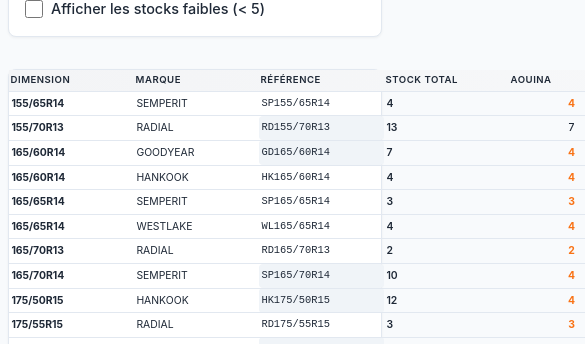
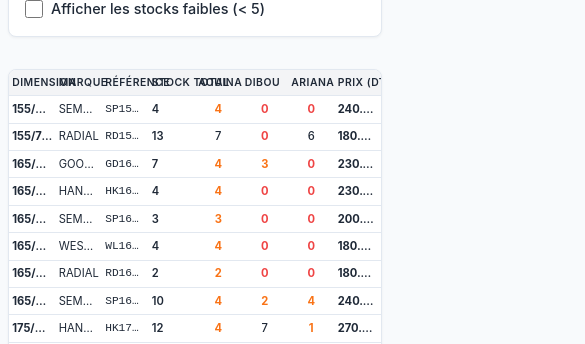
Before and after one commit to jesser-01/speed-pneu, a React (Vite) app: page / in a window 390 px wide. Shown: the part 500-844 px from the top of the page, 585 px wide, since content can reach past the window. Built offline with nearby package versions, Linux system fonts and the light colour scheme; no server answers.

Commit message:
Clean CSS - remove all conflicting min-width, fix table fit

```diff
--- a/src/styles/ProductTable.css
+++ b/src/styles/ProductTable.css
@@ -11,7 +11,6 @@
   width: 100%;
   border-collapse: collapse;
   table-layout: auto;
-  min-width: 1000px;
 }
 
 .products-table thead {
@@ -31,17 +30,7 @@
   text-transform: uppercase;
   letter-spacing: 0.5px;
   white-space: nowrap;
-  min-width: 100px;
 }
-
-.products-table th:nth-child(1) { min-width: 110px; }
-.products-table th:nth-child(2) { min-width: 120px; }
-.products-table th:nth-child(3) { min-width: 130px; }
-.products-table th:nth-child(4) { min-width: 110px; }
-.products-table th:nth-child(5) { min-width: 90px; }  /* Aouina */
-.products-table th:nth-child(6) { min-width: 90px; }  /* Dibou */
-.products-table th:nth-child(7) { min-width: 90px; }  /* Ariana */
-.products-table th:nth-child(8) { min-width: 110px; }
 
 .products-table tbody tr {
   border-bottom: 1px solid var(--border-color);
@@ -148,17 +137,23 @@
 
   .products-table th {
     font-size: 0.8rem;
-    min-width: 80px !important;
   }
 
-  .products-table td {
-    min-width: 80px;
+  .products-table th:nth-child(1),
+  .products-table th:nth-child(2),
+  .products-table th:nth-child(3),
+  .products-table th:nth-child(4),
+  .products-table th:nth-child(5),
+  .products-table th:nth-child(6),
+  .products-table th:nth-child(7),
+  .products-table th:nth-child(8) {
+    min-width: unset;
   }
 }
 
 @media (max-width: 768px) {
   .table-wrapper {
-    overflow-x: visible;
+    overflow-x: hidden;
     overflow-y: visible;
   }
 
@@ -166,30 +161,41 @@
     width: 100%;
     table-layout: fixed;
     border-collapse: collapse;
+    min-width: unset;
   }
 
   .products-table thead {
-    background: linear-gradient(90deg, #f3f4f6 0%, #f9fafb 100%);
+    background: #f3f4f6;
     border-bottom: 1px solid var(--border-color);
   }
 
-  .products-table th,
+  .products-table th {
+    font-size: 0.65rem;
+    font-weight: 600;
+    padding: 0.3rem 0.2rem;
+    text-align: left;
+    border: none;
+    min-width: unset;
+  }
+
+  /* Remove all min-width from specific columns */
+  .products-table th:nth-child(1),
+  .products-table th:nth-child(2),
+  .products-table th:nth-child(3),
+  .products-table th:nth-child(4),
+  .products-table th:nth-child(5),
+  .products-table th:nth-child(6),
+  .products-table th:nth-child(7),
+  .products-table th:nth-child(8) {
+    min-width: unset;
+  }
+
   .products-table td {
-    padding: 0.25rem 0.15rem;
-    font-size: 0.65rem;
+    padding: 0.3rem 0.2rem;
+    font-size: 0.7rem;
     white-space: nowrap;
     overflow: hidden;
     text-overflow: ellipsis;
-  }
-
-  .products-table th {
-    font-size: 0.6rem;
-    font-weight: 600;
-    padding: 0.2rem 0.1rem;
-  }
-
-  .products-table tbody tr {
-    border-bottom: 1px solid var(--border-color);
   }
 
   .dimension-cell {
@@ -198,13 +204,14 @@
   }
 
   .reference-cell {
-    font-size: 0.6rem;
-    padding: 0.2rem 0.1rem;
+    font-size: 0.7rem;
+    padding: 0.2rem 0.15rem;
+    background-color: transparent;
   }
 
   .price-cell {
     font-weight: 600;
-    font-size: 0.65rem;
+    font-size: 0.7rem;
   }
 
   .row-out-of-stock td {
@@ -218,4 +225,12 @@
   .row-high-stock td {
     background-color: transparent;
   }
+
+  .stock-total {
+    display: block;
+  }
+
+  .stock-value {
+    display: inline;
+  }
 }
```
